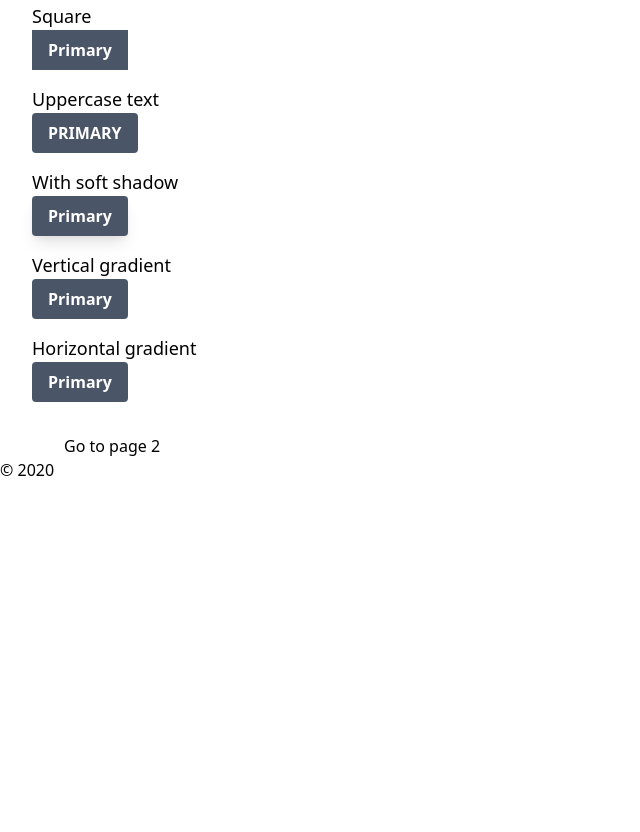
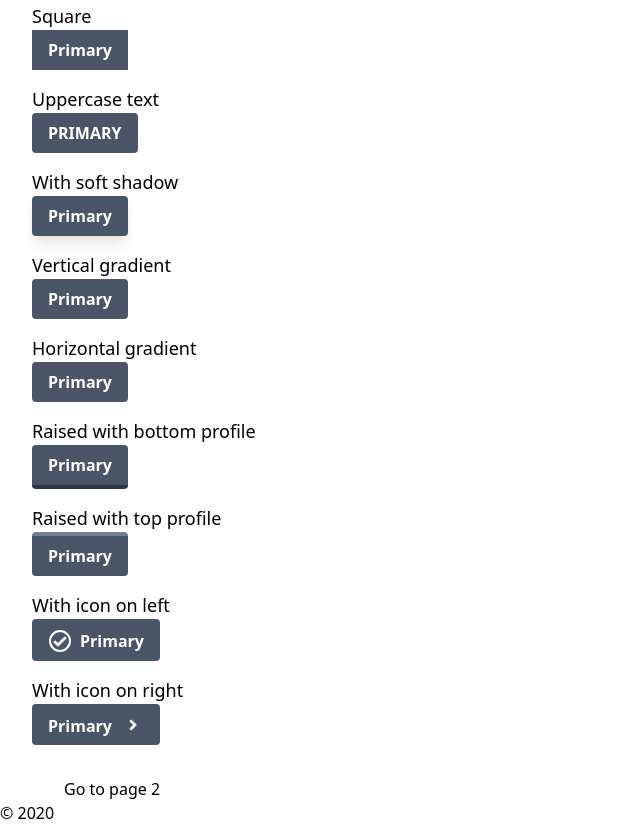
Before and after one commit to bobwhitelock/refactoring-ui-tailwind-gallery, a Gatsby site: page / in a window 1280 px wide. Shown: the part 387-1219 px from the top of the page, without its empty margins (0-640 px from the left). Before the commit the page ends 876 px from the top, so only its background shows below. Built offline with nearby package versions, Linux system fonts and the light colour scheme; Gatsby itself is replaced by a stand-in of ours; what tailwindcss-gradients would draw is missing.

Commit message:
Add remaining buttons

```diff
--- a/src/components/button_info.js
+++ b/src/components/button_info.js
@@ -1,13 +1,16 @@
 import PropTypes from "prop-types"
 import React from "react"
 
-const ButtonInfo = ({ description, additionalClasses }) => {
+const ButtonInfo = ({ children, description, additionalClasses }) => {
   const classes = `bg-gray-700 hover:bg-gray-800 text-white font-bold py-2 px-4 ${additionalClasses}`
+  if (!children) {
+    children = "Primary"
+  }
 
   return (
     <div className="mt-4">
       <h3 className="text-lg">{description}</h3>
-      <button className={classes}>Primary</button>
+      <button className={classes}>{children}</button>
     </div>
   )
 }
--- a/src/pages/index.js
+++ b/src/pages/index.js
@@ -30,6 +30,37 @@ const IndexPage = () => (
         description="Horizontal gradient"
         additionalClasses="rounded bg-gradient-r-gray-600"
       />
+      <ButtonInfo
+        description="Raised with bottom profile"
+        additionalClasses="rounded border-b-4 border-gray-800"
+      />
+      <ButtonInfo
+        description="Raised with top profile"
+        additionalClasses="rounded border-t-4 border-gray-600"
+      />
+
+      <ButtonInfo description="With icon on left" additionalClasses="rounded">
+        <svg
+          xmlns="http://www.w3.org/2000/svg"
+          viewBox="0 0 24 24"
+          className="w-6 border-3 border-white inline mr-2 stroke-current fill-current align-middle"
+        >
+          <circle cx="12" cy="12" r="10" fill="none" stroke-width="2" />
+          <path d="M10 14.59l6.3-6.3a1 1 0 0 1 1.4 1.42l-7 7a1 1 0 0 1-1.4 0l-3-3a1 1 0 0 1 1.4-1.42l2.3 2.3z" />
+        </svg>
+        <span className="align-middle">Primary</span>
+      </ButtonInfo>
+
+      <ButtonInfo description="With icon on right" additionalClasses="rounded">
+        <span className="align-middle">Primary</span>
+        <svg
+          xmlns="http://www.w3.org/2000/svg"
+          viewBox="0 0 24 24"
+          className="w-6 border-3 border-white inline ml-2 stroke-current fill-current align-middle"
+        >
+          <path d="M10.3 8.7a1 1 0 0 1 1.4-1.4l4 4a1 1 0 0 1 0 1.4l-4 4a1 1 0 0 1-1.4-1.4l3.29-3.3-3.3-3.3z" />
+        </svg>
+      </ButtonInfo>
     </div>
 
     <Link to="/page-2/" className="p-8 m-8 py-8">
```
